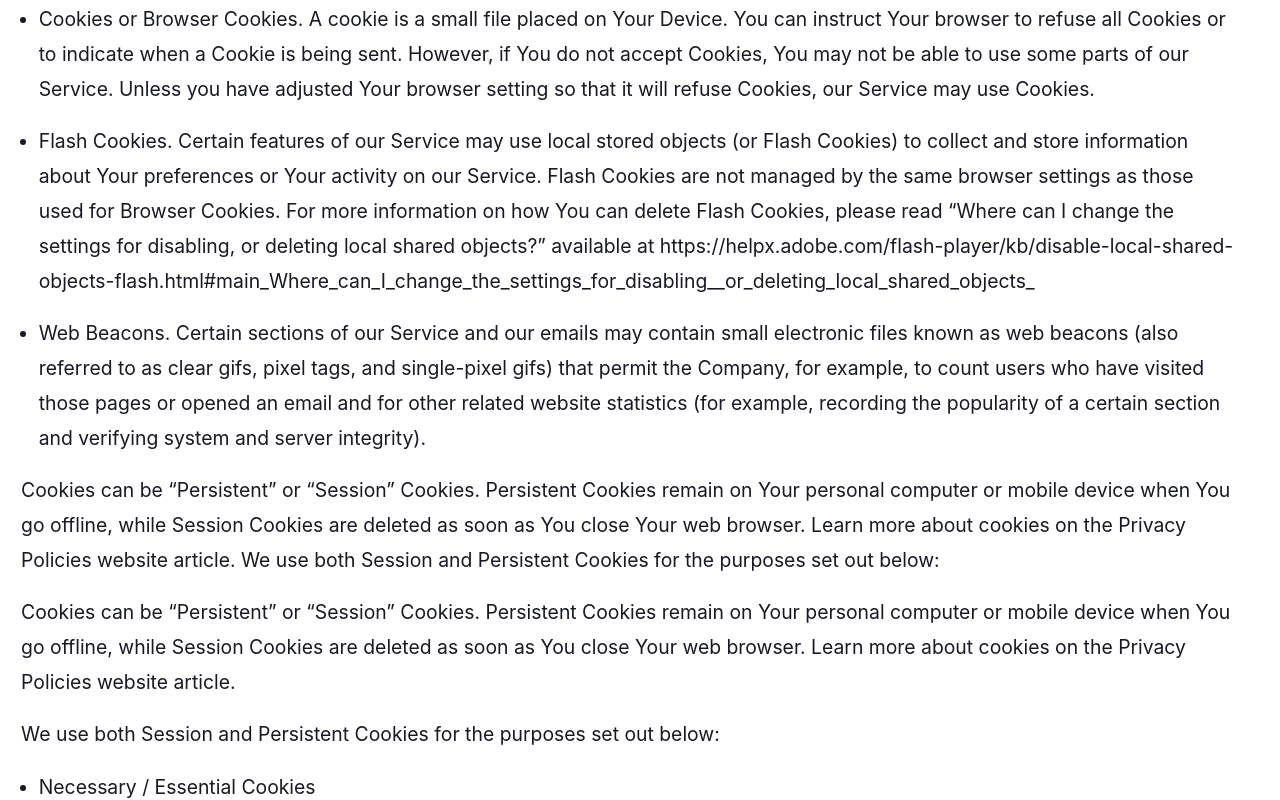
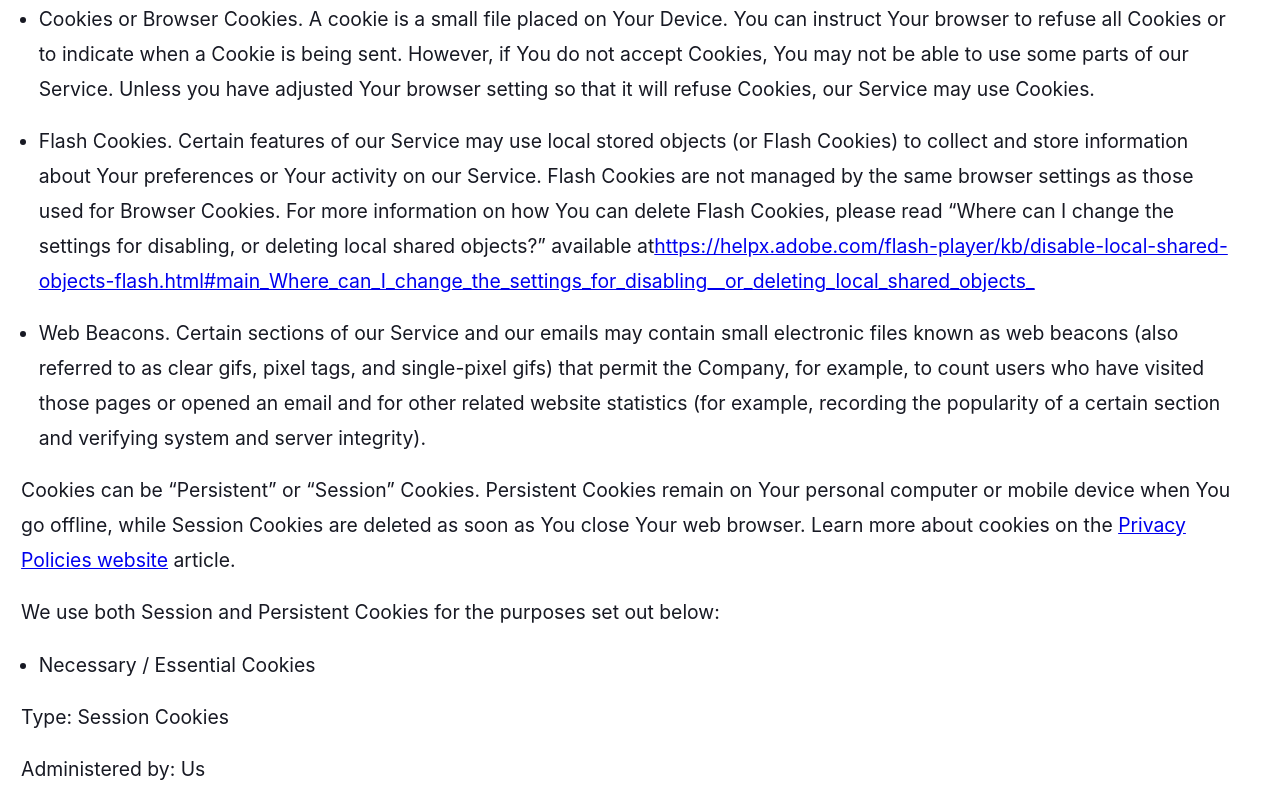
Before and after one commit to kgb4000/boss, a Next.js app: page /privacy-policy in a window 1280 px wide. Shown: the part 2620-3420 px from the top of the page. Built offline with nearby package versions, Linux system fonts and the light colour scheme.

Commit message:
Changed privacy policy

```diff
--- a/pages/privacy-policy.js
+++ b/pages/privacy-policy.js
@@ -141,7 +141,13 @@ const PrivacyPolicy = () => {
               for Browser Cookies. For more information on how You can delete
               Flash Cookies, please read “Where can I change the settings for
               disabling, or deleting local shared objects?” available at
-              https://helpx.adobe.com/flash-player/kb/disable-local-shared-objects-flash.html#main_Where_can_I_change_the_settings_for_disabling__or_deleting_local_shared_objects_
+              <a
+                href="https://helpx.adobe.com/flash-player/kb/disable-local-shared-objects-flash.html#main_Where_can_I_change_the_settings_for_disabling__or_deleting_local_shared_objects_"
+                target="_blank"
+                rel="noreferrer"
+              >
+                https://helpx.adobe.com/flash-player/kb/disable-local-shared-objects-flash.html#main_Where_can_I_change_the_settings_for_disabling__or_deleting_local_shared_objects_
+              </a>
             </li>
             <li>
               Web Beacons. Certain sections of our Service and our emails may
@@ -157,16 +163,15 @@ const PrivacyPolicy = () => {
             Cookies can be “Persistent” or “Session” Cookies. Persistent Cookies
             remain on Your personal computer or mobile device when You go
             offline, while Session Cookies are deleted as soon as You close Your
-            web browser. Learn more about cookies on the Privacy Policies
-            website article. We use both Session and Persistent Cookies for the
-            purposes set out below:
-          </p>
-          <p>
-            Cookies can be “Persistent” or “Session” Cookies. Persistent Cookies
-            remain on Your personal computer or mobile device when You go
-            offline, while Session Cookies are deleted as soon as You close Your
-            web browser. Learn more about cookies on the Privacy Policies
-            website article.
+            web browser. Learn more about cookies on the{' '}
+            <a
+              href="https://www.privacypolicies.com/blog/privacy-policy-template/#Use_Of_Cookies_Log_Files_And_Tracking"
+              target="_blank"
+              rel="noreferrer"
+            >
+              Privacy Policies website
+            </a>{' '}
+            article.
           </p>
           <p>
             We use both Session and Persistent Cookies for the purposes set out
```
